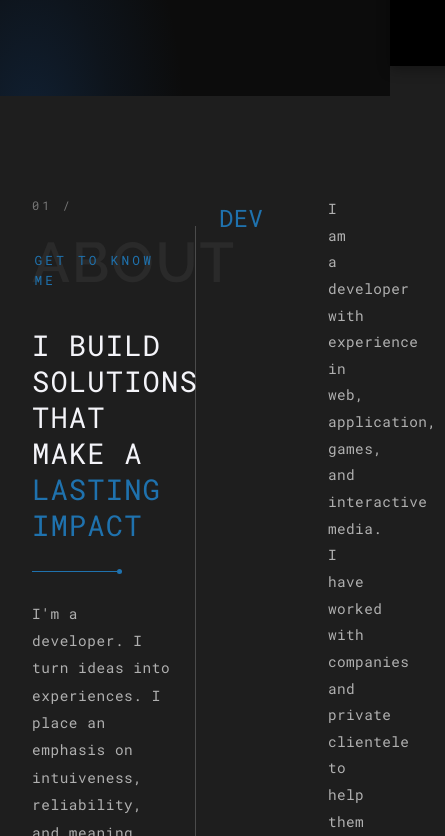
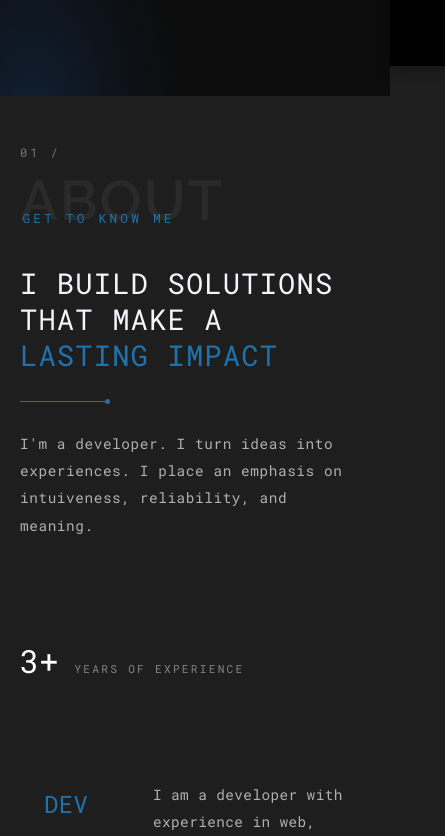
Before and after one commit to pigghead/html-resume, an Angular app: page / in a window 390 px wide. Shown: the part 748-1584 px from the top of the page, 445 px wide, since content can reach past the window. Built offline with nearby package versions, Linux system fonts and the light colour scheme.

Commit message:
tightened up design on smaller form factors

```diff
--- a/src/app/features/about/about.scss
+++ b/src/app/features/about/about.scss
@@ -325,3 +325,119 @@
     background: var(--color-accent);
     box-shadow: 0 0 12px rgba(31, 126, 190, 0.6);
 }
+
+@media(max-width: 960px) {
+    .about-wrapper {
+        grid-template-columns: 1fr;
+
+        min-height: auto;
+
+        margin: clamp(30px, 4vw, 80px) auto;
+        padding-top: clamp(30px, 4vw, 50px);
+    }
+
+    .about-wrapper::before,
+    .about-wrapper::after {
+        display: none;
+    }
+
+    .about-intro {
+        padding-right: 0;
+    }
+
+    .about-details {
+        padding-left: 0;
+        margin-top: 4rem;
+    }
+
+    .experience-card {
+        margin-top: 2.5rem;
+    }
+}
+
+@media(max-width: 600px) {
+    .about-wrapper {
+        margin: 25px auto;
+        padding: 30px 1.25rem 0;
+    }
+
+    .about-intro {
+
+        .section-number {
+            margin-bottom: 1rem;
+
+            font-size: 0.7rem;
+            line-height: 0.18em;
+        }
+
+        .title-wrapper {
+            margin-bottom: 1.5rem;
+        }
+
+        .title-wrapper h2 {
+            font-size: clamp(3rem, 14vw, 4rem);
+        }
+
+        .title-wrapper span {
+            font-size: 0.7rem;
+            letter-spacing: 0.18em;
+        }
+
+        .title-accent {
+            width: 70px;
+            margin: 1.25rem 0;
+        }
+
+        .description {
+            font-size: 0.8rem;
+            line-height: 1.8;
+        }
+
+        .experience-card {
+            margin-top: 2.5rem;
+            padding-top: 0;
+
+            .experience-value {
+                font-size: 1.75rem;
+            }
+
+            .experience-label {
+                font-size: 0.65rem;
+            }
+        }
+    }
+
+    .about-intro > h1 {
+        font-size: clamp(1.5rem, 6vw, 2rem);
+        line-height: 1.35;
+        letter-spacing: 0.025em;
+    }
+
+    .about-details {
+        margin-top: 4rem;
+
+        .about-mini-section {
+            grid-template-columns: 1fr;
+            gap: 0.75rem;
+
+            margin-bottom: 1.5rem;
+            padding-bottom: 1.5rem;
+
+            .mini-icon {
+                font-size: 1.1rem;
+            }
+        }
+
+        .about-mini-section > p {
+            font-size: 0.8rem;
+            line-height: 1.8;
+        }
+
+        .about-cta {
+            width: 100%;
+            max-width: 300px;
+
+            padding: 0.7 1.5rem;
+        }
+    }
+}
```
